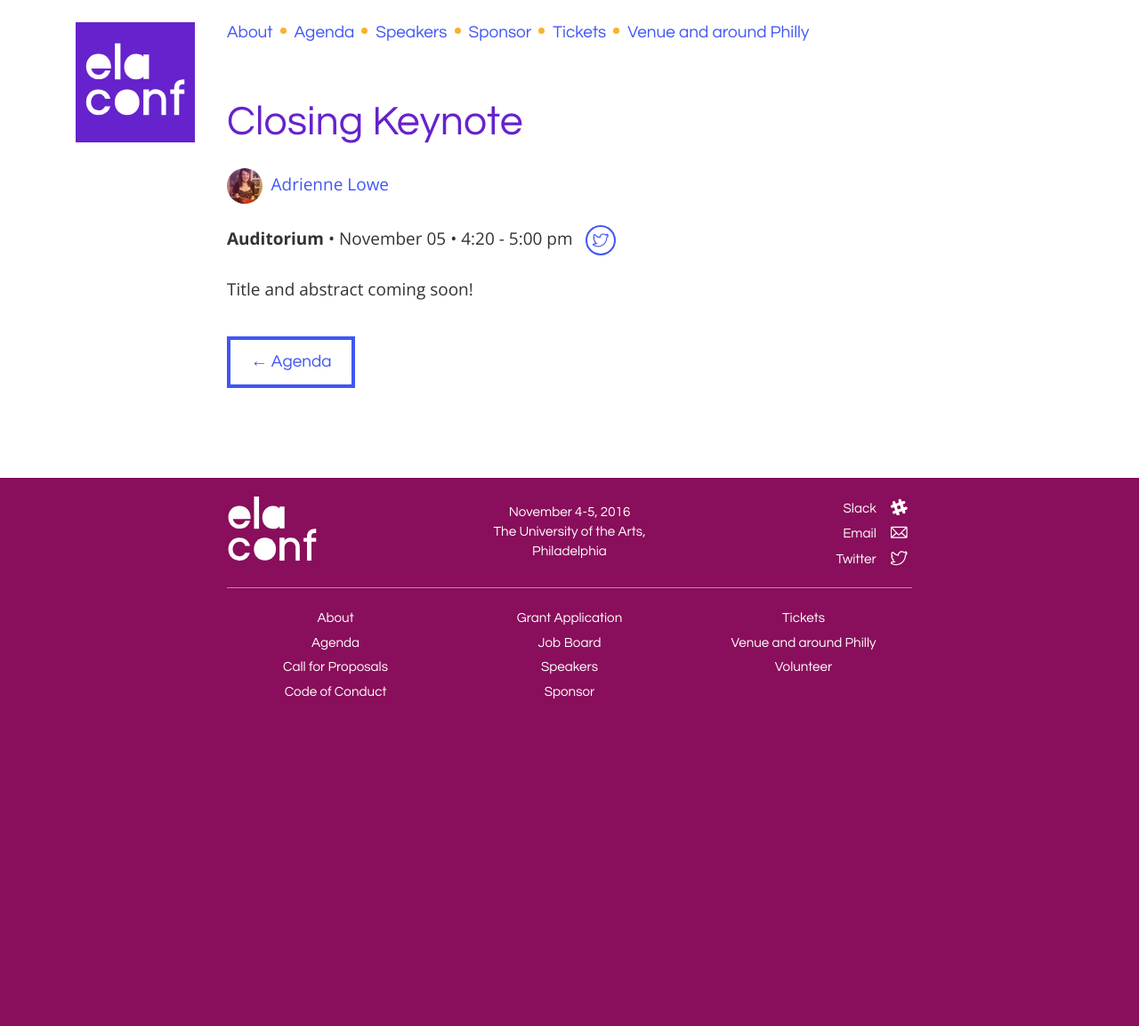
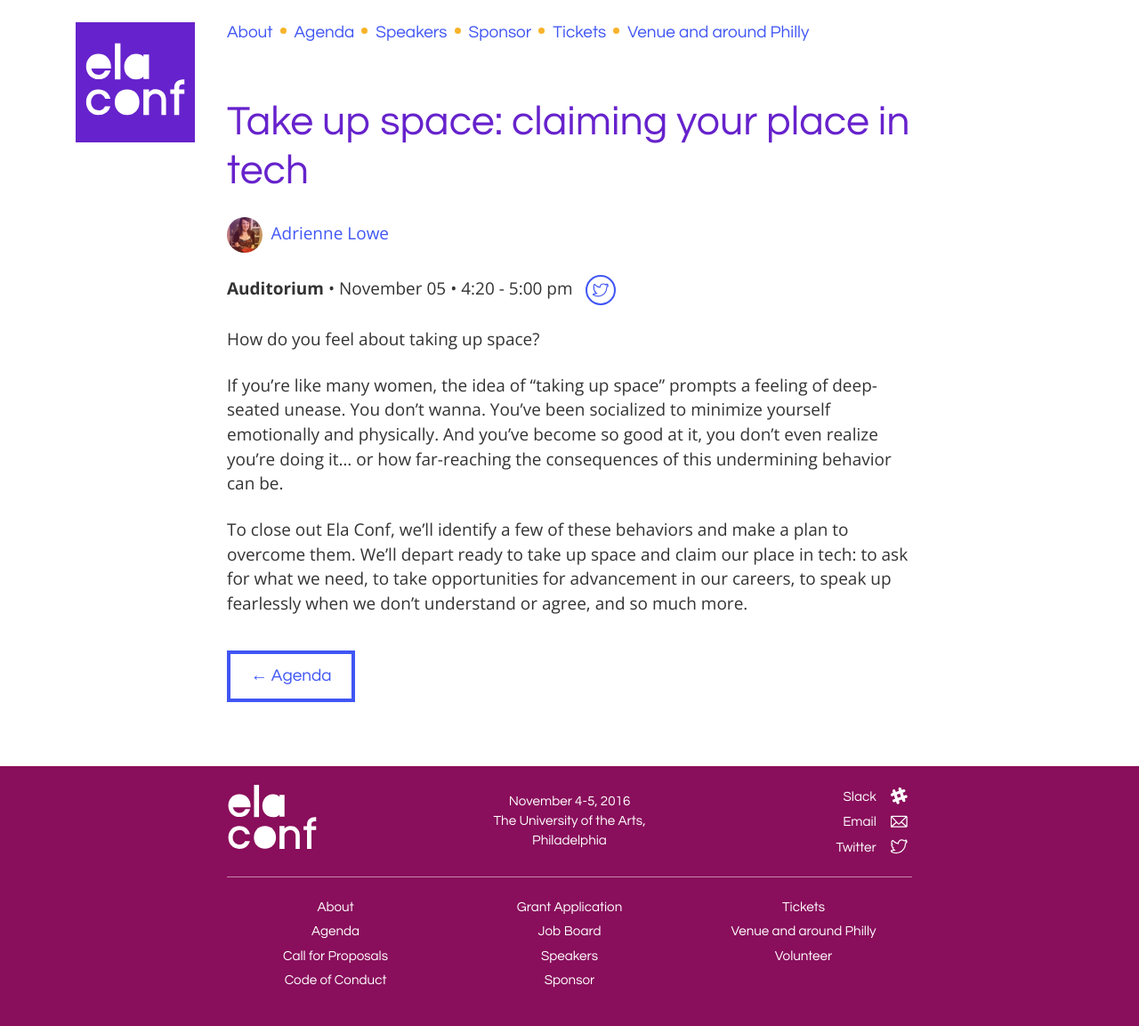
Before and after one commit to elaconf/elaconf.github.io, a Jekyll site: the page built from _agenda/24-closing-remarks.md, in a window 1280 px wide. Shown: the whole page at 89% size. Built offline with Jekyll 4.4.1, drawn with Linux system fonts in a browser that asks for light colours; before the commit the page ends 900 px from its top, so only the background shows below that.

Commit message:
adds adrienne's talk

```diff
--- a/_agenda/24-closing-remarks.md
+++ b/_agenda/24-closing-remarks.md
@@ -2,10 +2,14 @@
 time: "4:20 - 5:00"
 date: 2016-11-05 16:20
 room: Auditorium
-title: "Closing Keynote"
+title: "Take up space: claiming your place in tech"
 speakers:
 - Adrienne Lowe
 permalink: /agenda/closing-keynote/
 ---
 
-Title and abstract coming soon!
+How do you feel about taking up space?
+
+If you're like many women, the idea of "taking up space" prompts a feeling of deep-seated unease. You don't wanna. You've been socialized to minimize yourself emotionally and physically. And you've become so good at it, you don't even realize you're doing it... or how far-reaching the consequences of this undermining behavior can be.
+
+To close out Ela Conf, we'll identify a few of these behaviors and make a plan to overcome them. We'll depart ready to take up space and claim our place in tech: to ask for what we need, to take opportunities for advancement in our careers, to speak up fearlessly when we don't understand or agree, and so much more.
```
